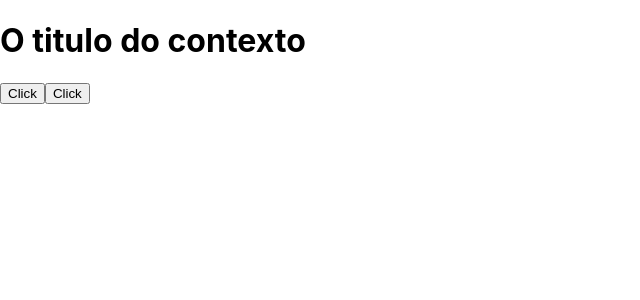
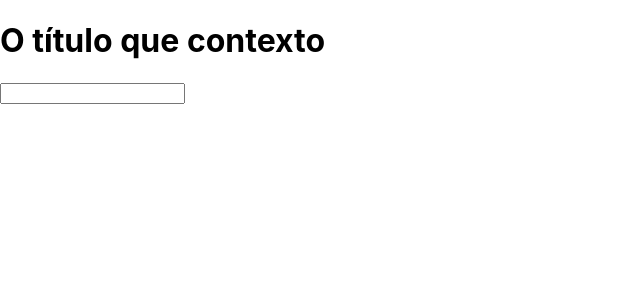
Before and after one commit to xcelsim/curso-reactjs-nextjs-project-2, a React (Create React App) app: page / in a window 1280 px wide. Shown: the top 300 px of the page, without its empty margins (0-640 px from the left). Built offline with nearby package versions, Linux system fonts and the light colour scheme.

Commit message:
useReducer + useContext

```diff
--- a/src/App.js
+++ b/src/App.js
@@ -1,35 +1,68 @@
-import { useReducer } from 'react';
+import P from 'prop-types';
+import { createContext, useContext, useReducer, useRef } from 'react';
 import './App.css';
 
-const globalState = {
-  title: 'O titulo do contexto',
+// actions.js
+export const actions = {
+  CHANGE_TITLE: 'CHANGE_TITLE',
+};
+
+// data.js
+export const globalState = {
+  title: 'O título que contexto',
   body: 'O body do contexto',
   counter: 0,
 };
 
-const reducer = (state, action) => {
+// reducer.js
+export const reducer = (state, action) => {
   switch (action.type) {
-    case 'muda': {
-      console.log('chamou muda');
-      return { ...state, title: 'mudou' };
-    }
-    case 'invert': {
-      console.log('chamou invert');
-      return { ...state, title: title.split('').reverse().join('') };
+    case actions.CHANGE_TITLE: {
+      console.log('Mudar título');
+      return { ...state, title: action.payload };
     }
   }
+
+  return { ...state };
 };
 
-function App() {
+// AppContext.jsx
+export const Context = createContext();
+export const AppContext = ({ children }) => {
   const [state, dispatch] = useReducer(reducer, globalState);
-  const { counter, title, body } = state;
+
+  const changeTitle = (payload) => {
+    dispatch({ type: actions.CHANGE_TITLE, payload });
+  };
+
+  return <Context.Provider value={{ state, changeTitle }}>{children}</Context.Provider>;
+};
+
+AppContext.propTypes = {
+  children: P.node,
+};
+
+// H1/index.jsx
+export const H1 = () => {
+  const context = useContext(Context);
+  const inputRef = useRef();
 
   return (
-    <div>
-      <h1>{title}</h1>
-      <button onCLick={() => dispatch({ type: 'muda' })}>Click</button>
-      <button onCLick={() => dispatch({ type: 'invert' })}>Click</button>
-    </div>
+    <>
+      <h1 onClick={() => context.changeTitle(inputRef.current.value)}>{context.state.title}</h1>
+      <input type="text" ref={inputRef} />
+    </>
+  );
+};
+
+// App.jsx
+function App() {
+  return (
+    <AppContext>
+      <div>
+        <H1 />
+      </div>
+    </AppContext>
   );
 }
 
```
